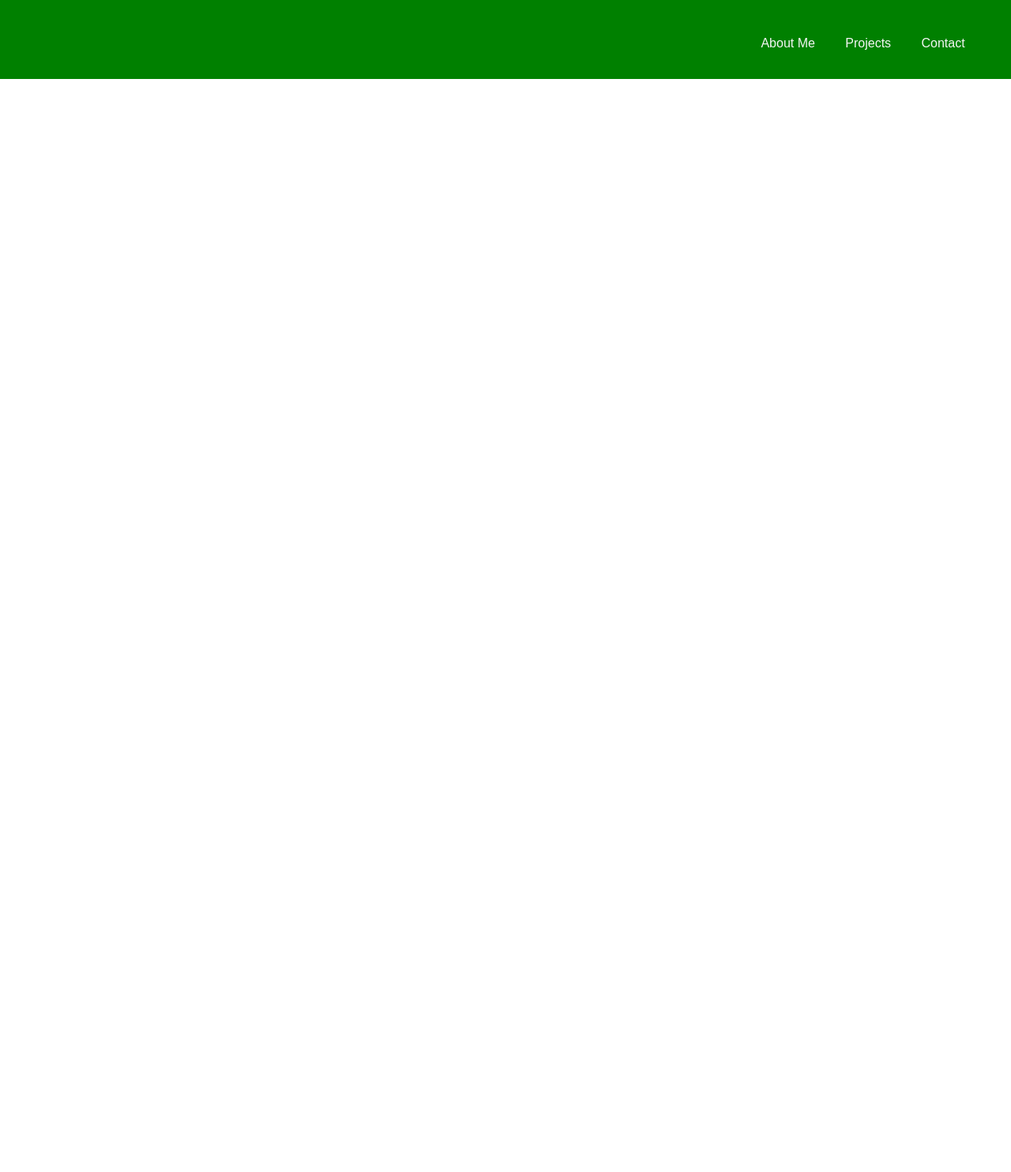
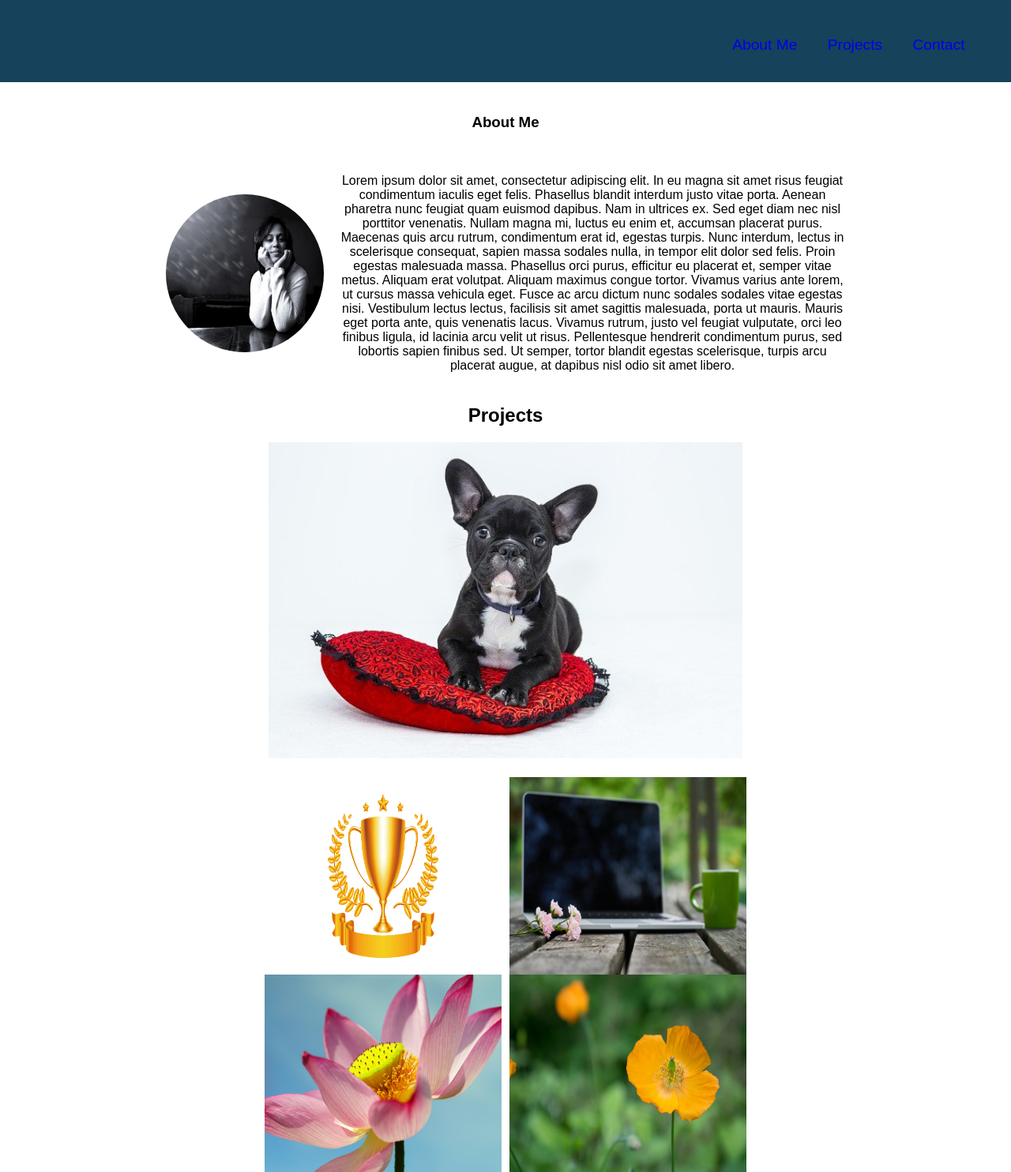
Before and after one commit to SaraNP-33/example3, a plain HTML site: page index.html in a window 1280 px wide. Shown: the whole page at 79% size. Before the commit the page ends 800 px from the top, so only its background shows below. Drawn offline with Linux system fonts and the light colour scheme.

Commit message:
added more example features

```diff
--- a/assets/css/style.css
+++ b/assets/css/style.css
@@ -5,7 +5,7 @@ body{
 }
 
 header{
-    background-color: green;
+    background-color: #16425b;
     padding-top: 10px;
 }
 header nav{
@@ -22,5 +22,53 @@ header nav{
 header nav ul li{
     margin-left: 3vw;
     color:whitesmoke;
+    font-size: 1.2rem;
 
 }
+header nav ul li a:link{
+text-decoration: none;
+}
+
+#aboutMe{
+    margin-top: 5vh;
+    text-align: center;
+}
+
+.content{
+    margin-top: 3vw;
+    display:flex;
+    gap:20px;
+    justify-content: center;
+    align-items: center;
+}
+#about-pic{
+    width:200px;
+    height:200px;
+    border-radius:50%;
+}
+#text{
+    inline-size: 50vw;
+    overflow: hidden;
+}
+#projects{
+    margin-top: 3vh;
+    text-align: center;
+}
+.mainApp{
+    display: flex;
+    justify-content: center;
+    margin-bottom: 3vh;
+}
+#mainImg{
+    width:600px;
+    height:400px
+}
+.imgRow{
+    display:flex;
+    justify-content: center;
+    gap:10px;
+}
+.rowImg{
+    width:300px;
+    height:250px;
+}
--- a/index.html
+++ b/index.html
@@ -12,12 +12,45 @@
    <header>
     <nav>
     <ul>
-        <li>About Me</li>
-        <li>Projects</li>
-        <li>Contact</li>
+        <li><a href="aboutMe">About Me</a></li>
+        <li><a href="projects">Projects</a></li>
+        <li><a href="contact">Contact</a></li>
     </ul>
     </nav>
    </header>
+
+   <!---About Section-->
+   <section id="aboutMe">
+    <h3 id="aboutTitle">About Me</h3>
+    <div class="content">
+    <img id="about-pic"src="./assets/images/profile_small.png" alt="profilepic">
+    <p id="text">
+        Lorem ipsum dolor sit amet, consectetur adipiscing elit. In eu magna sit amet risus feugiat condimentum iaculis eget felis. Phasellus blandit interdum justo vitae porta. Aenean pharetra nunc feugiat quam euismod dapibus. Nam in ultrices ex. Sed eget diam nec nisl porttitor venenatis. Nullam magna mi, luctus eu enim et, accumsan placerat purus. Maecenas quis arcu rutrum, condimentum erat id, egestas turpis. Nunc interdum, lectus in scelerisque consequat, sapien massa sodales nulla, in tempor elit dolor sed felis.
+
+        Proin egestas malesuada massa. Phasellus orci purus, efficitur eu placerat et, semper vitae metus. Aliquam erat volutpat. Aliquam maximus congue tortor. Vivamus varius ante lorem, ut cursus massa vehicula eget. Fusce ac arcu dictum nunc sodales sodales vitae egestas nisi. Vestibulum lectus lectus, facilisis sit amet sagittis malesuada, porta ut mauris. Mauris eget porta ante, quis venenatis lacus. Vivamus rutrum, justo vel feugiat vulputate, orci leo finibus ligula, id lacinia arcu velit ut risus. Pellentesque hendrerit condimentum purus, sed lobortis sapien finibus sed. Ut semper, tortor blandit egestas scelerisque, turpis arcu placerat augue, at dapibus nisl odio sit amet libero.
+
+       </p>
+    </div>
+   </section>
+
+    <!---Project Section-->
+   <section id="projects">
+    <h2>Projects</h2>
+    <div class="mainApp">
+        <img id="mainImg"src="./assets/images/bulldog-gc81c83b16_640.jpg" alt="Main APP">
+    </div>
+    <div class="imgRow">
+        <img class="rowImg"src="./assets/images/341340-middle.png" alt="trophy">
+        <img class="rowImg"src="./assets/images/technology-g386fd6041_1920.jpg" alt="pc">
+    </div>
+    <div class="imgRow">
+        <img class="rowImg"src="./assets/images/lotus-6272501_1920.jpg" alt="lotus">
+        <img class="rowImg"src="./assets/images/translucent-poppy-4295713_1920.jpg" alt="poppy">
+    </div>
+   </section>
+
+    <!---Contact Section-->
+   <section id="contact"></section>
 
 </body>
 
```
Also changed, not shown: assets/images/341340-middle.png (added), assets/images/bulldog-gc81c83b16_640.jpg (added), assets/images/lotus-6272501_1920.jpg (added), assets/images/profile_small.png (added), assets/images/technology-g386fd6041_1920.jpg (added), assets/images/translucent-poppy-4295713_1920.jpg (added).
